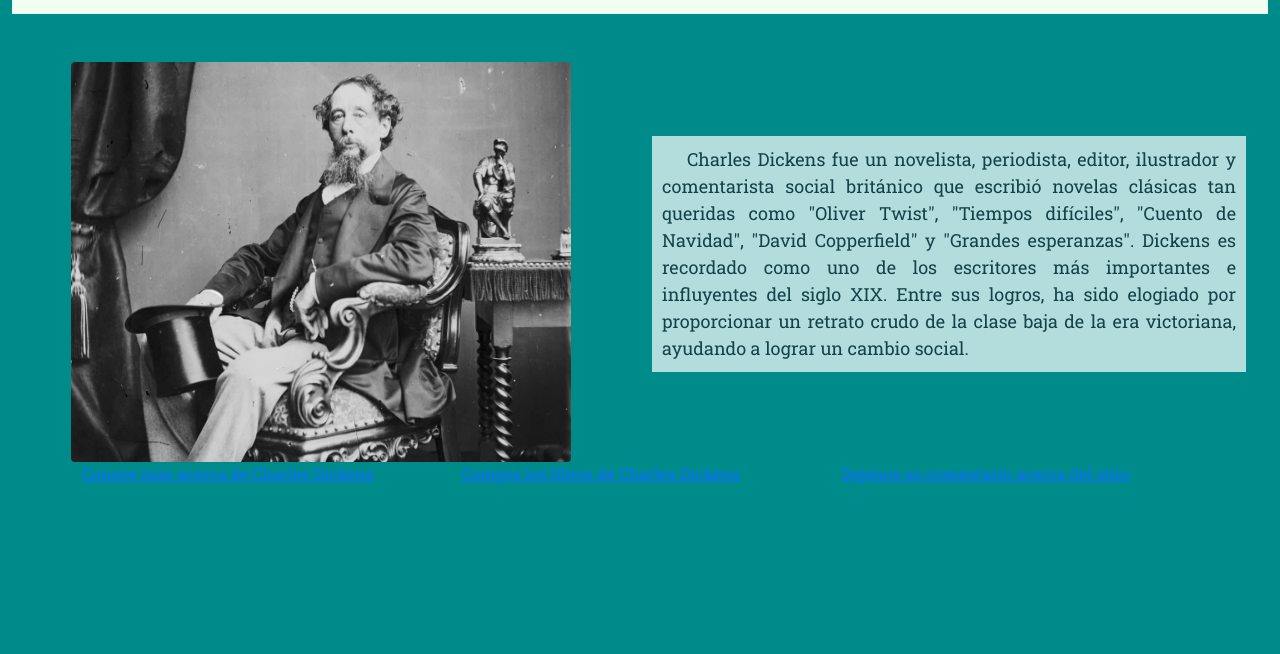
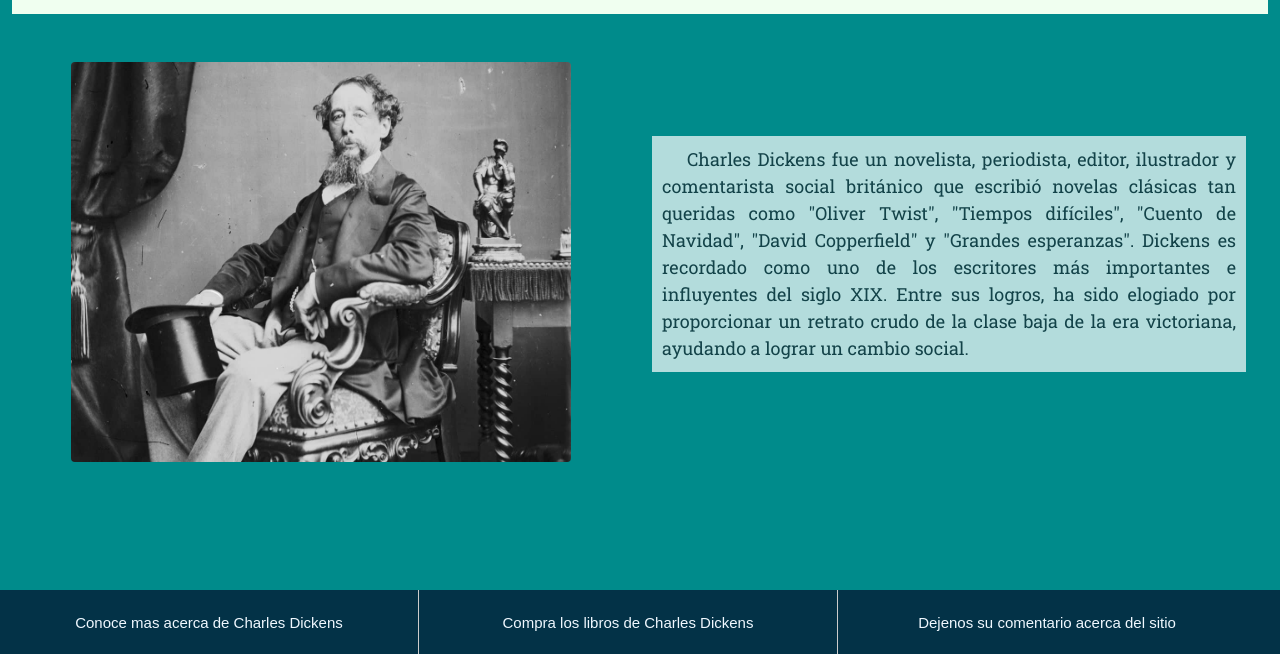
Before and after one commit to MartinaEstevez/nuevo_repo, a website: page index.html in a window 1280 px wide. Shown: the part 378-1032 px from the top of the page. Before the commit the page ends 864 px from the top, so only its background shows below. Drawn offline with nearby package versions, Linux system fonts and the light colour scheme.

Commit message:
Edicion de quinto commit

```diff
--- a/css/prueba.css
+++ b/css/prueba.css
@@ -28,15 +28,31 @@ hr {
 
 /* termina css de p y hr */
 /* comienza clases en todas las paginas */
-.footer {
-  width: 100%; }
-  .footer__item {
-    background-image: linear-gradient(to bottom, honeydew, #75bbc0);
-    margin: 10px;
-    max-width: 100%;
-    height: 100%; }
-  .footer__item-hr {
-    max-width: 100%; }
+.containerI2 {
+  margin-left: 0px;
+  margin-right: 0px;
+  width: 100%;
+  max-width: 1528px;
+  margin-top: 10%;
+  background-color: #033247; }
+  .containerI2__row {
+    text-align: center;
+    list-style-type: none;
+    width: 100%;
+    background-color: #033247; }
+  .containerI2__col {
+    padding: 20px; }
+  .containerI2__col-m {
+    padding: 20px;
+    padding-right: 20px;
+    border-right: 1px solid #ccc; }
+  .containerI2__a {
+    margin-bottom: 0px;
+    background-color: #033247;
+    text-decoration: none;
+    font-size: 15px;
+    font-family: Arial, Helvetica, sans-serif;
+    color: aliceblue; }
 
 .header__img {
   padding: 0px;
```
Also changed, not shown: package.json (+9 -1 lines), 1 other file.
